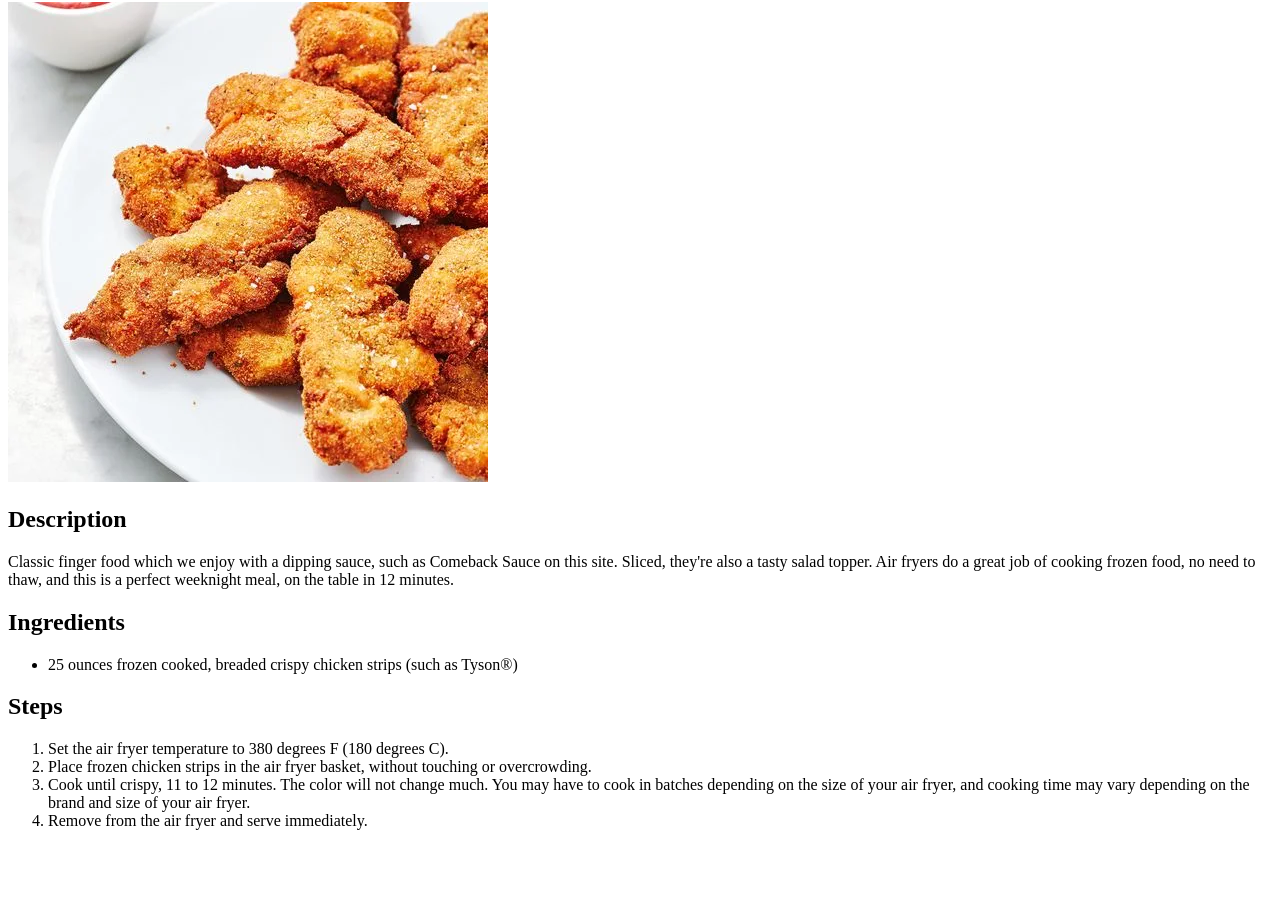
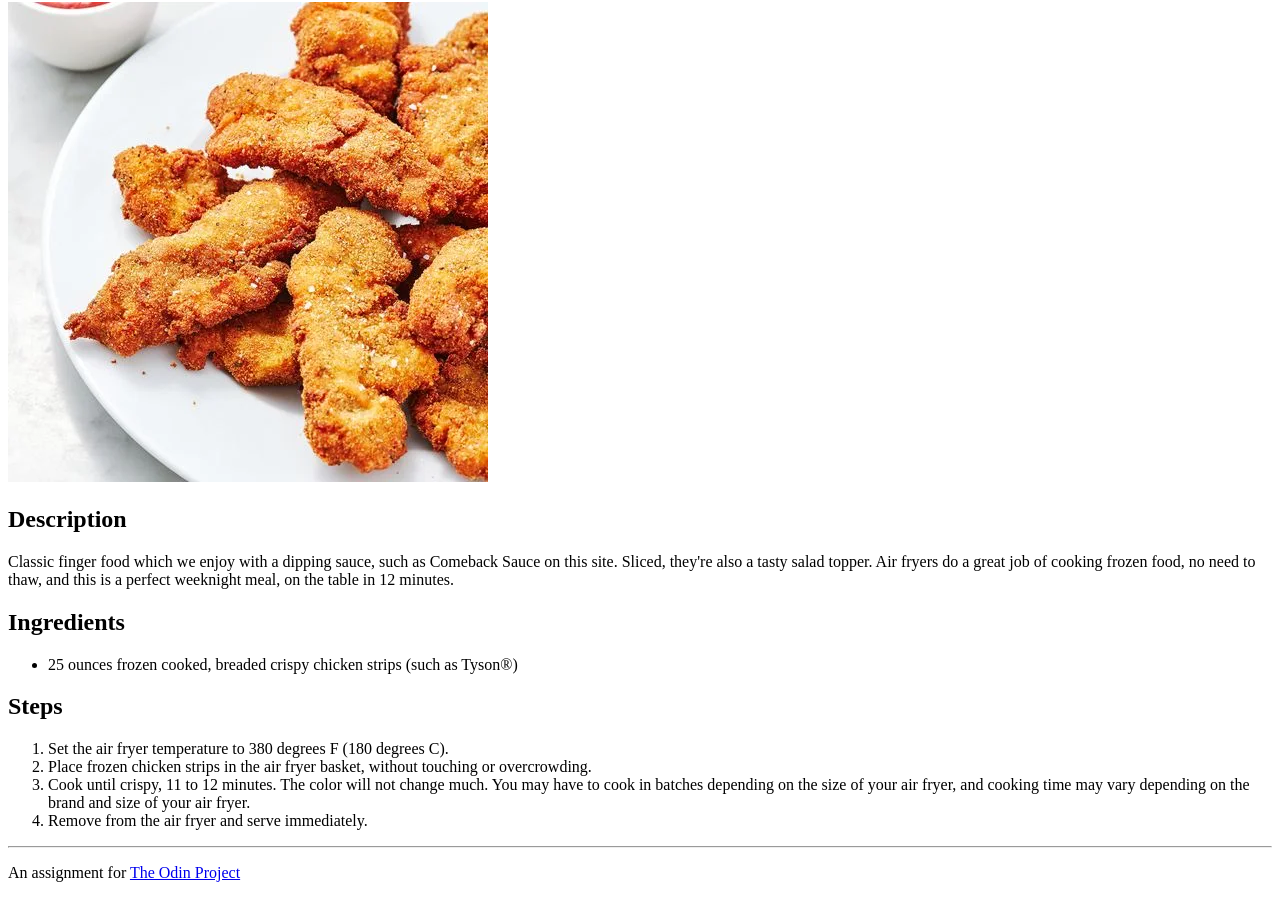
Before and after one commit to Alvox12/odin-recipes, a plain HTML site: page recipes/chickenStrips.html in a window 1280 px wide. Shown: the part 78-976 px from the top of the page. Before the commit the page ends 924 px from the top, so only its background shows below. Drawn offline with Linux system fonts and the light colour scheme.

Commit message:
Agrego Footer
- agrego <main> y <footer>

```diff
--- a/recipes/chickenStrips.html
+++ b/recipes/chickenStrips.html
@@ -6,6 +6,7 @@
     <title>Air fryer chicken strips | Al's Recipes</title>
   </head>
   <body>
+    <main>
       <h1>Air fryer chicken strips</h1>
       <img
         src="../images/chickenstrips.webp"
@@ -14,16 +15,17 @@
 
       <h2>Description</h2>
       <p>
-      Classic finger food which we enjoy with a dipping sauce, such as Comeback
-      Sauce on this site. Sliced, they're also a tasty salad topper. Air fryers
-      do a great job of cooking frozen food, no need to thaw, and this is a
-      perfect weeknight meal, on the table in 12 minutes.
+        Classic finger food which we enjoy with a dipping sauce, such as
+        Comeback Sauce on this site. Sliced, they're also a tasty salad topper.
+        Air fryers do a great job of cooking frozen food, no need to thaw, and
+        this is a perfect weeknight meal, on the table in 12 minutes.
       </p>
 
       <h2>Ingredients</h2>
       <ul>
         <li>
-        25 ounces frozen cooked, breaded crispy chicken strips (such as Tyson®)
+          25 ounces frozen cooked, breaded crispy chicken strips (such as
+          Tyson®)
         </li>
       </ul>
 
@@ -31,15 +33,27 @@
       <ol>
         <li>Set the air fryer temperature to 380 degrees F (180 degrees C).</li>
         <li>
-        Place frozen chicken strips in the air fryer basket, without touching or
-        overcrowding.
+          Place frozen chicken strips in the air fryer basket, without touching
+          or overcrowding.
         </li>
         <li>
-        Cook until crispy, 11 to 12 minutes. The color will not change much. You
-        may have to cook in batches depending on the size of your air fryer, and
-        cooking time may vary depending on the brand and size of your air fryer.
+          Cook until crispy, 11 to 12 minutes. The color will not change much.
+          You may have to cook in batches depending on the size of your air
+          fryer, and cooking time may vary depending on the brand and size of
+          your air fryer.
         </li>
         <li>Remove from the air fryer and serve immediately.</li>
       </ol>
+    </main>
+
+    <footer>
+      <hr />
+      <p>
+        An assignment for
+        <a href="https://www.theodinproject.com/" target="_blank"
+          >The Odin Project</a
+        >
+      </p>
+    </footer>
   </body>
 </html>
```
Also changed, not shown: index.html (+6 -0 lines), recipes/almondCake.html (+22 -7 lines), recipes/bananaBread.html (+27 -6 lines), recipes/classicpancakes.html (+15 -3 lines), 1 other file. Lines whose indentation alone changed are shown as unchanged.
